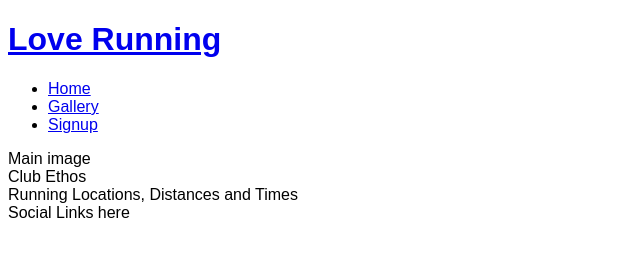
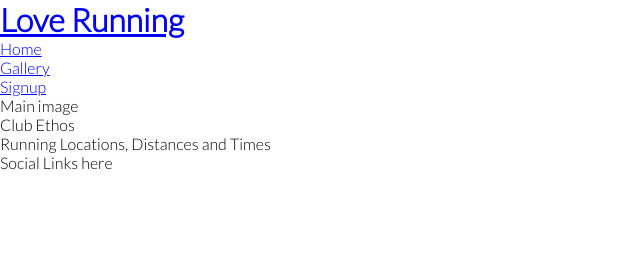
Before and after one commit to Clarkinr/love-running, a plain HTML site: page index.html in a window 1280 px wide. Shown: the whole page, without its empty margins (0-640 px from the left). Drawn offline with Linux system fonts and the light colour scheme.

Commit message:
add google fonts and remove default margins, padding and border

```diff
--- a/assets/css/style.css
+++ b/assets/css/style.css
@@ -1,3 +1,13 @@
+
+@import url('https://fonts.googleapis.com/css2?family=Lato:wght@300&family=Oswald&display=swap');
+
+* {
+    margin: 0;
+    padding: 0;
+    border: none;
+}
+
 body {
-    font-family: Arial;
+    font-family: lato;
+    font-weight: 300;
 }
```
